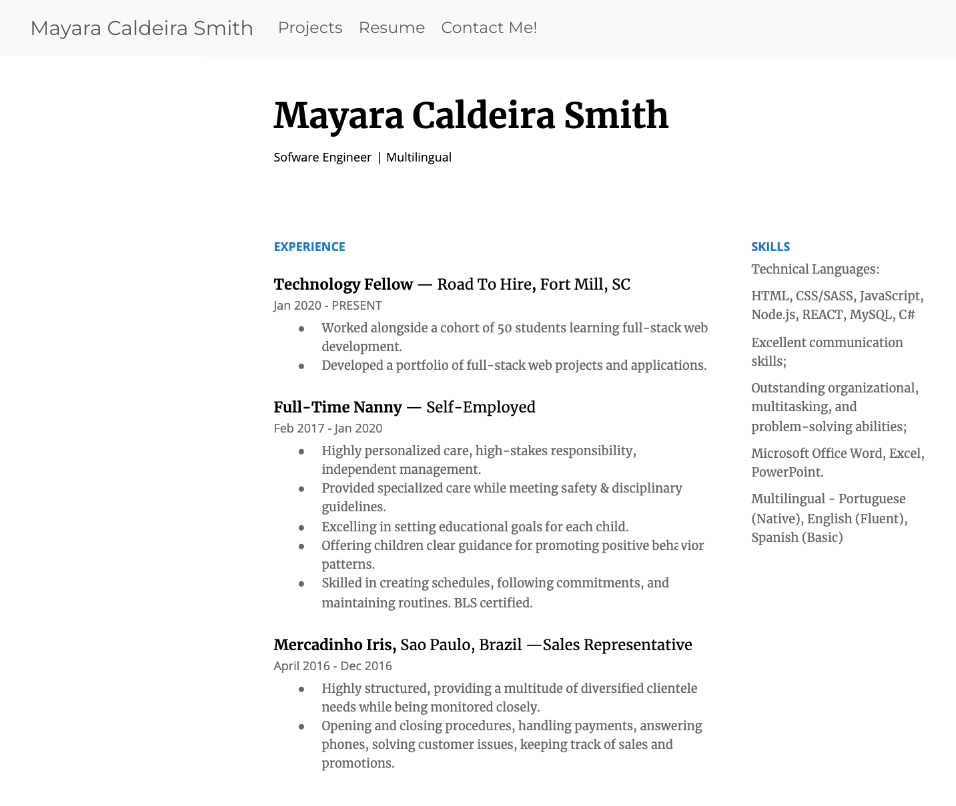
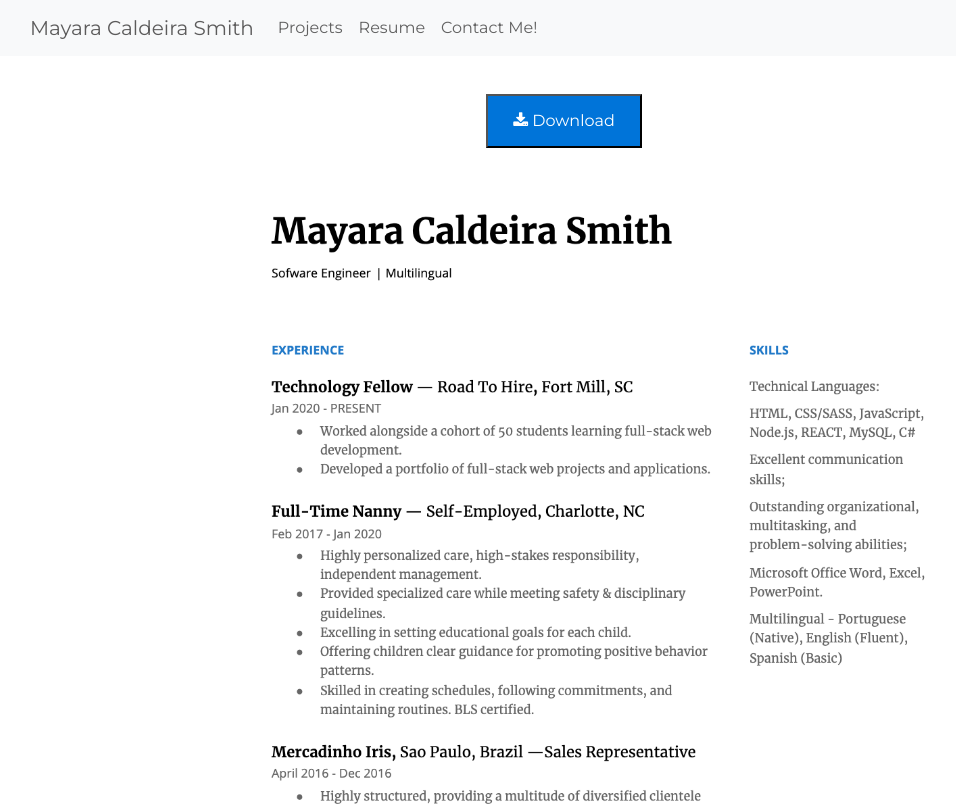
Before and after one commit to mayaracsmith/portfolio, a React (Create React App) app: page /resume in a window 1280 px wide. Shown: the top 806 px of the page, without its empty margins (76-1032 px from the left). Built offline with nearby package versions, Linux system fonts and the light colour scheme.

Commit message:
add download resume button

```diff
--- a/src/components/Testimonials/Testimonial.module.css
+++ b/src/components/Testimonials/Testimonial.module.css
@@ -133,8 +133,11 @@
 }
 
 @media(max-width: 550px){
+    .Background{
+        height: 460px;
+    }
     .Background2{
-        height: 720px;
+        height: 780px;
     }
     .Img{
         width: 90px;
--- a/src/pages/Resume.js
+++ b/src/pages/Resume.js
@@ -7,7 +7,11 @@ function Projects() {
     return (
       <div>
       <Navbar />
-      <div className={classes.All} style={{width: "80%", height: "1000px", margin: "auto"}}>
+      <div style={{paddingTop: "3%"}}>
+      <a href="/assets/img/resume.pdf" download>
+      <button style={{display: "block", background: "#0074D9", color: "white", textAlign: "center", padding: "1% 2%", margin: "auto", textDecoration: "none"}}><i class="fa fa-download"></i> Download</button></a>
+      </div>
+      <div className={classes.All} style={{width: "80%", height: "1000px", margin: "auto", paddingTop: "2%"}}>
           <img className={classes.Resume} src="/assets/img/resume.png" alt="resume" />
       </div>
       <Footer />
```
Also changed, not shown: src/components/Testimonials/Testimonial.js (+0 -34 lines), public/assets/img/resume.png, 1 other file (tests, documents, lock files or other folders).
